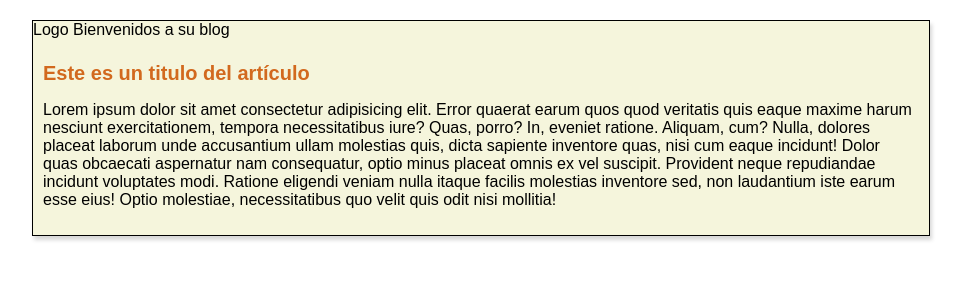
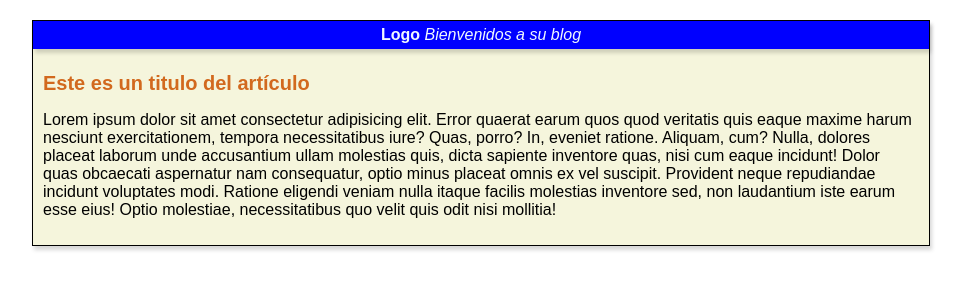
Before and after one commit to DiegoPaccoPE/Hyperblog, a plain HTML site: page index.html in a window 1280 px wide. Shown: the whole page, without its empty margins (159-1124 px from the left). Drawn offline with Linux system fonts and the light colour scheme.

Commit message:
cambios en la cabecera

```diff
--- a/style.css
+++ b/style.css
@@ -11,6 +11,20 @@ body {
   border: 1px solid black;
   box-shadow: 2px 4px 4px rgba(0, 0, 0, 0.16);
 }
+#cabecera {
+  padding: 5px;
+  margin: 0;
+  background-color: blue;
+  text-align: center;
+  color: aliceblue;
+  font-weight: bold;
+  box-shadow: 2px 4px 4px rgba(0, 0, 0, 0.16);
+}
+
+#cabecera span {
+  font-weight: lighter;
+  font-style: italic;
+}
 
 #post {
   padding: 10px;
```
